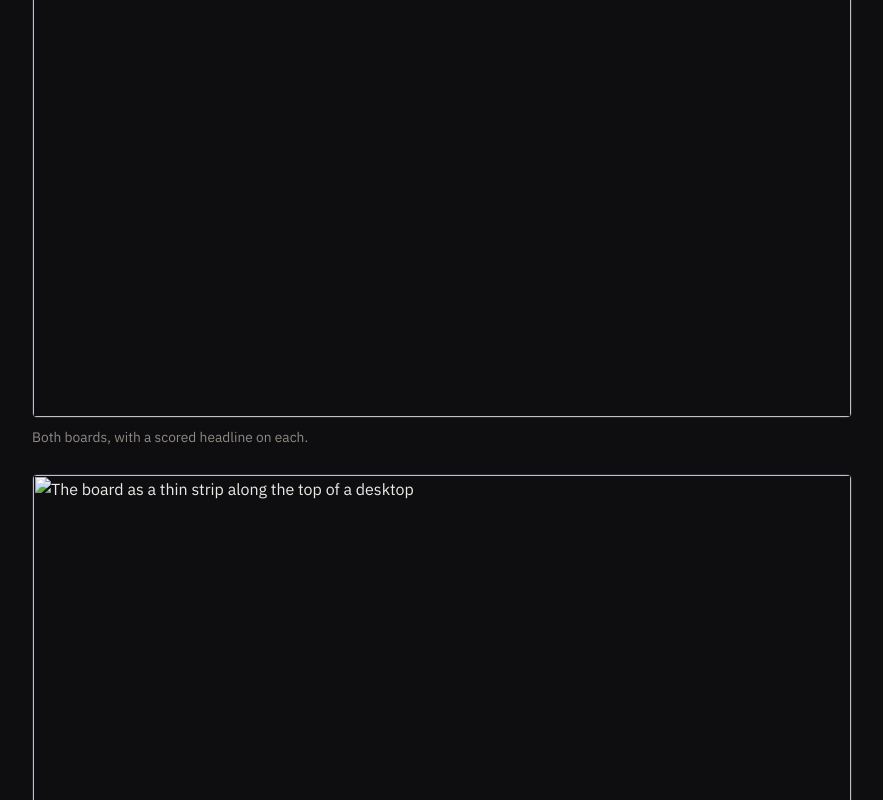
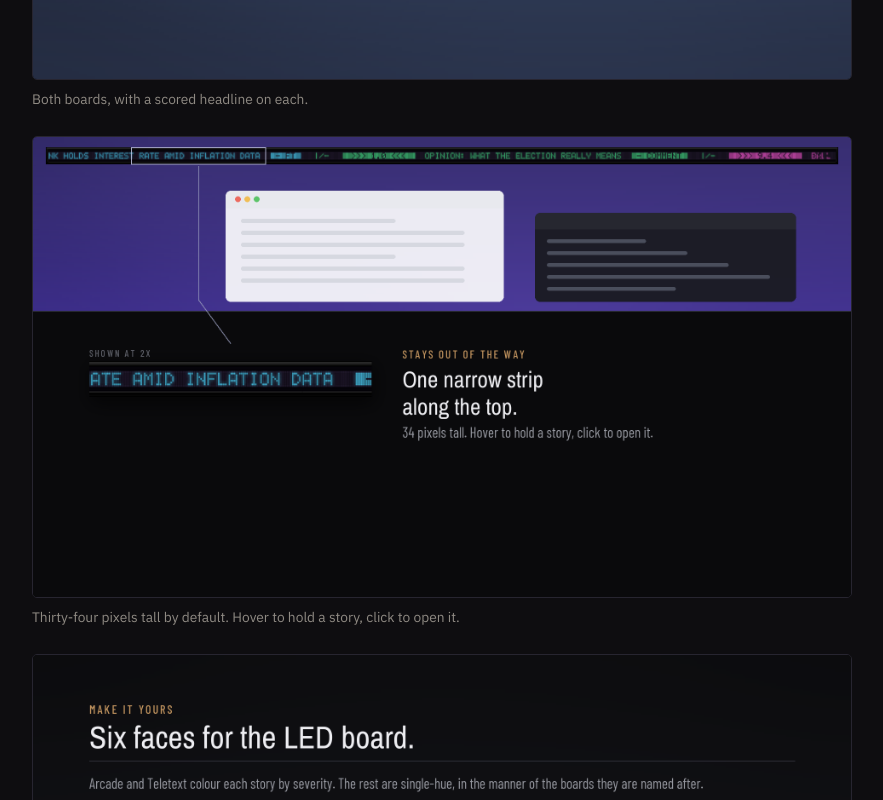
Before and after one commit to Greendeebie/wireroom, a plain HTML site: page index.html in a window 1280 px wide. Shown: the part 2420-3220 px from the top of the page, without its empty margins (198-1081 px from the left). Drawn offline with nearby package versions, Linux system fonts and the light colour scheme; the site is published under a folder, as on GitHub Pages, so addresses that start at the root find nothing.

Commit message:
Update index.html

```diff
--- a/index.html
+++ b/index.html
@@ -147,15 +147,15 @@ footer a{color:var(--dim)}
     <div class="eyebrow">Two boards</div>
     <h2>Split-flap, or LED matrix.</h2>
     <figure>
-      <img src="/01-hero.png" alt="The split-flap board and the LED board, side by side">
+      <img src="01-hero.png" alt="The split-flap board and the LED board, side by side">
       <figcaption>Both boards, with a scored headline on each.</figcaption>
     </figure>
     <figure>
-      <img src="/03-in-place.png" alt="The board as a thin strip along the top of a desktop">
+      <img src="03-in-place.png" alt="The board as a thin strip along the top of a desktop">
       <figcaption>Thirty-four pixels tall by default. Hover to hold a story, click to open it.</figcaption>
     </figure>
     <figure>
-      <img src="/06-themes.png" alt="Six colour schemes for the LED board">
+      <img src="06-themes.png" alt="Six colour schemes for the LED board">
       <figcaption>Six faces for the LED board. Two of them colour each story by its severity.</figcaption>
     </figure>
   </section>
```
